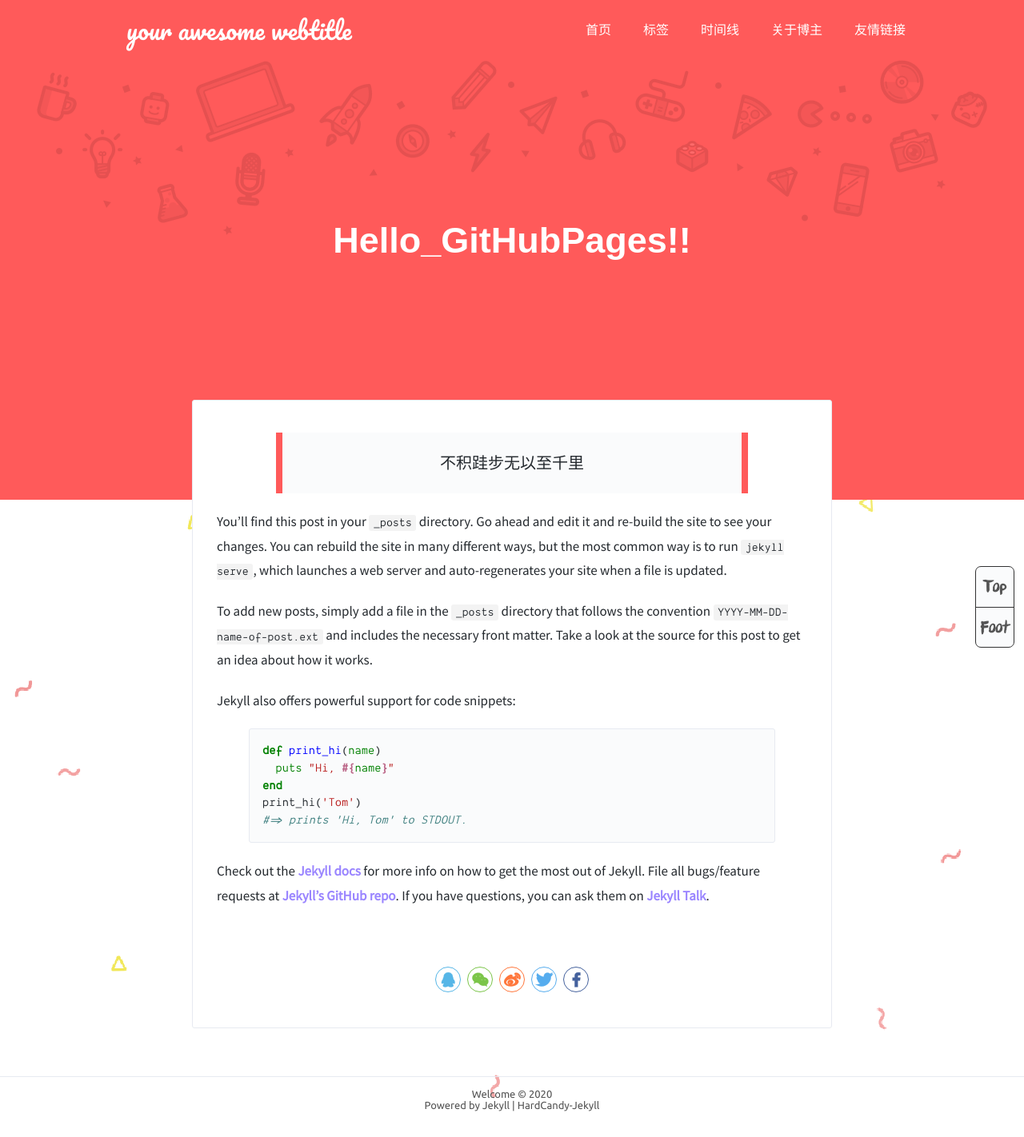
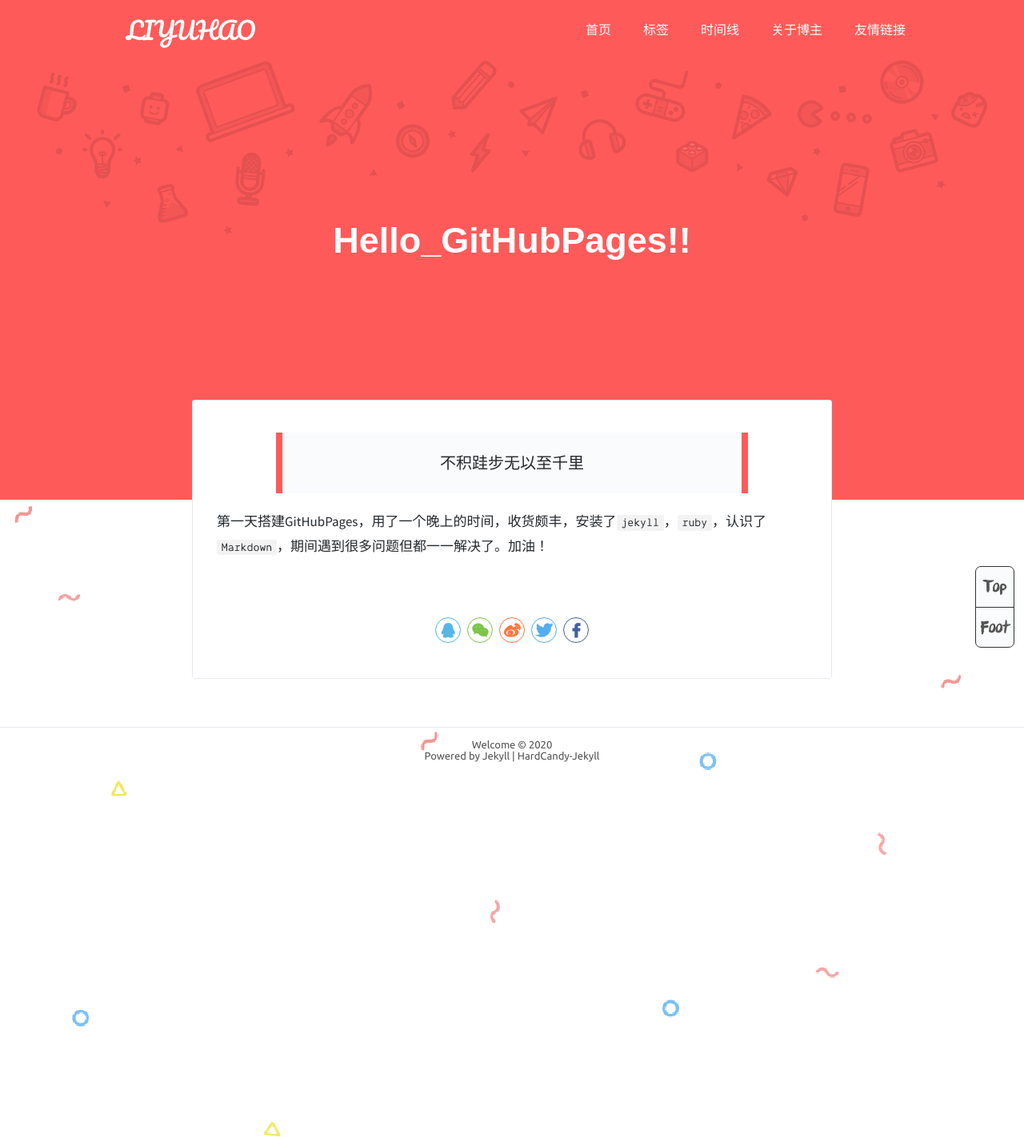
Before and after one commit to AugustLYH1998/Liyuhao.github.io, a Jekyll site: the page built from _posts/2020-08-1-Hello_GitHubPages.markdown, in a window 1280 px wide. Shown: the whole page at 80% size. Built offline with Jekyll 4.4.1, drawn with Linux system fonts in a browser that asks for light colours; comment, search, counter and statistics services are not loaded.

Commit message:
维护1 维护2

```diff
--- a/_config.yml
+++ b/_config.yml
@@ -15,20 +15,20 @@ nav: # 最佳体验 六个标签 且最好每个标签不超过4中文字
 
 # 博主
 author: true
-name: 'your awesome name'
-NickName: 'your awesome nickname'
-webtitle: 'your awesome webtitle'
-bio: 'your awesome bio'
+name: 'LIYUHAO'
+NickName: 'LIYUHAO'
+webtitle: 'LIYUHAO'
+bio: ''
 about: true
-aboutyou: 'your introduction'
-portraits: '/assets/profile.jpeg' # your portraits image file path
+aboutyou: 'Chengdu 1998'
+portraits: '/Liyuhao.github.io/assets/profile.jpeg' # your portraits image file path
 
 # SNS
 SNS: true
 SNS-icon: #['Facebook', 'weibo', 'qq', 'github', 'Dribbble', 'Twitter', 'instagram', 'weixin', 'Codepen']
   mail: '1084399812@qq.com'
-  weixin: ''
-  qq: ''
+  weixin: 'EchoCrash1998'
+  qq: '1084399812'
   github: ''
   Codepen: ''
   weibo: ''
--- a/_includes/post-title.html
+++ b/_includes/post-title.html
@@ -6,7 +6,7 @@
   <!-- 页面宽度大于800px -->
   <div class="left-area">
     {% if page.next.url %}
-      <a href="{/Liyuhao.github.io/{ page.next.url }}" class="btn bounceInLeft animated" onmouseover="showLeft();this.style.color='#9A85FF';" onmouseout="goneLeft();this.style.color='rgba(0,0,0,.2)';"><</a>
+      <a href="{{ page.next.url }}" class="btn bounceInLeft animated" onmouseover="showLeft();this.style.color='#9A85FF';" onmouseout="goneLeft();this.style.color='rgba(0,0,0,.2)';"><</a>
       <div id="left-tab" style="display:none;"><span class="left-san"></span><span class="left-main" style="color:#9A85FF;"><sapn class="main">{{ page.next.title }}</sapn></span></div>
     {% else %}
       <a href="javascript:;" class="btn bounceInLeft animated" onmouseover="showLeft();this.style.color='#9A85FF';" onmouseout="goneLeft();this.style.color='rgba(0,0,0,.2)';"><</a>
@@ -21,7 +21,7 @@
   </div>
   <div class="right-area">
     {% if page.previous.url %}
-      <a href="{/Liyuhao.github.io/{ page.previous.url }}" class="btn bounceInRight self-animated" onmouseover="showRight();this.style.color='#9A85FF';" onmouseout="goneRight();this.style.color='rgba(0,0,0,.2)';">></a>
+      <a href="{{ page.previous.url }}" class="btn bounceInRight self-animated" onmouseover="showRight();this.style.color='#9A85FF';" onmouseout="goneRight();this.style.color='rgba(0,0,0,.2)';">></a>
       <div id="right-tab" style="display:none;"><span class="right-san"></span><span class="right-main" style="color:#9A85FF;"><sapn class="main">{{ page.previous.title }}</sapn></span></div>
     {% else %}
       <a href="javascript:;" class="btn bounceInRight self-animated" onmouseover="showRight();this.style.color='#9A85FF';" onmouseout="goneRight();this.style.color='rgba(0,0,0,.2)';">></a>
@@ -32,12 +32,12 @@
   <!-- 页面宽度小于800px -->
   <div class="post-changearea">
     {% if page.next.url %}
-      <a href="{/Liyuhao.github.io/{ page.next.url }}" class="leftchange" style="border-right: 1px solid #9A85FF;border-bottom: 2px solid #9A85FF;"><span>上一篇<br><br>{{ page.next.title }}</span></a>
+      <a href="{{ page.next.url }}" class="leftchange" style="border-right: 1px solid #9A85FF;border-bottom: 2px solid #9A85FF;"><span>上一篇<br><br>{{ page.next.title }}</span></a>
     {% else %}
       <a href="javascript:;" class="leftchange" style="border-right: 1px solid #9A85FF;border-bottom: 2px solid #9A85FF;"><span><br>没有上一篇咯</span></a>
     {% endif %}
     {% if page.previous.url %}
-      <a href="{/Liyuhao.github.io/{ page.previous.url }}" class="rightchange" style="border-left: 1px solid #9A85FF;border-bottom: 2px solid #9A85FF;"><span>下一篇<br><br>{{ page.previous.title }}</span></a>
+      <a href="{{ page.previous.url }}" class="rightchange" style="border-left: 1px solid #9A85FF;border-bottom: 2px solid #9A85FF;"><span>下一篇<br><br>{{ page.previous.title }}</span></a>
     {% else %}
       <a href="javascript:;" class="rightchange" style="border-left: 1px solid #9A85FF;border-bottom: 2px solid #9A85FF;"><span><br>没有下一篇咯</span></a>
     {% endif %}
@@ -48,7 +48,7 @@
   <!-- 页面宽度大于800px -->
   <div class="left-area">
     {% if page.next.url %}
-      <a href="{/Liyuhao.github.io/{ page.next.url }}" class="btn bounceInLeft animated" onmouseover="showLeft();this.style.color='{{ page.color }}';" onmouseout="goneLeft();this.style.color='rgba(0,0,0,.2)';"><</a>
+      <a href="{{ page.next.url }}" class="btn bounceInLeft animated" onmouseover="showLeft();this.style.color='{{ page.color }}';" onmouseout="goneLeft();this.style.color='rgba(0,0,0,.2)';"><</a>
       <div id="left-tab" style="display:none;"><span class="left-san"></span><span class="left-main" style="color:{{ page.color }};"><sapn class="main">{{ page.next.title }}</sapn></span></div>
     {% else %}
       <a href="javascript:;" class="btn bounceInLeft animated" onmouseover="showLeft();this.style.color='{{ page.color }}';" onmouseout="goneLeft();this.style.color='rgba(0,0,0,.2)';"><</a>
@@ -63,7 +63,7 @@
   </div>
   <div class="right-area">
     {% if page.previous.url %}
-      <a href="{/Liyuhao.github.io/{ page.previous.url }}" class="btn bounceInRight self-animated" onmouseover="showRight();this.style.color='{{ page.color }}';" onmouseout="goneRight();this.style.color='rgba(0,0,0,.2)';">></a>
+      <a href="{{ page.previous.url }}" class="btn bounceInRight self-animated" onmouseover="showRight();this.style.color='{{ page.color }}';" onmouseout="goneRight();this.style.color='rgba(0,0,0,.2)';">></a>
       <div id="right-tab" style="display:none;"><span class="right-san"></span><span class="right-main" style="color:{{ page.color }};"><sapn class="main">{{ page.previous.title }}</sapn></span></div>
     {% else %}
       <a href="javascript:;" class="btn bounceInRight self-animated" onmouseover="showRight();this.style.color='{{ page.color }}';" onmouseout="goneRight();this.style.color='rgba(0,0,0,.2)';">></a>
@@ -74,12 +74,12 @@
   <!-- 页面宽度小于800px -->
   <div class="post-changearea">
     {% if page.next.url %}
-      <a href="{/Liyuhao.github.io/{ page.next.url }}" class="leftchange" style="border-right: 1px solid {{ page.color }};border-bottom: 2px solid {{ page.color }};"><span>上一篇<br><br>{{ page.next.title }}</span></a>
+      <a href="{{ page.next.url }}" class="leftchange" style="border-right: 1px solid {{ page.color }};border-bottom: 2px solid {{ page.color }};"><span>上一篇<br><br>{{ page.next.title }}</span></a>
     {% else %}
       <a href="javascript:;" class="leftchange" style="border-right: 1px solid {{ page.color }};border-bottom: 2px solid {{ page.color }};"><span><br>没有上一篇咯</span></a>
     {% endif %}
     {% if page.previous.url %}
-      <a href="{/Liyuhao.github.io/{ page.previous.url }}" class="rightchange" style="border-left: 1px solid {{ page.color }};border-bottom: 2px solid {{ page.color }};"><span>下一篇<br><br>{{ page.previous.title }}</span></a>
+      <a href="{{ page.previous.url }}" class="rightchange" style="border-left: 1px solid {{ page.color }};border-bottom: 2px solid {{ page.color }};"><span>下一篇<br><br>{{ page.previous.title }}</span></a>
     {% else %}
       <a href="javascript:;" class="rightchange" style="border-left: 1px solid {{ page.color }};border-bottom: 2px solid {{ page.color }};"><span><br>没有下一篇咯</span></a>
     {% endif %}
--- a/_posts/2020-08-1-Hello_GitHubPages.markdown
+++ b/_posts/2020-08-1-Hello_GitHubPages.markdown
@@ -4,25 +4,7 @@ title:  Hello_GitHubPages!!
 date: 2020-08-01 00:12:21 +0800
 tags: GitHubPages
 color: rgb(255,90,90)
-cover: ' /Liyuhao.github.io /assets/test.png'
+cover: '/Liyuhao.github.io/assets/test.png'
 subtitle: 不积跬步无以至千里
 ---
-You’ll find this post in your `_posts` directory. Go ahead and edit it and re-build the site to see your changes. You can rebuild the site in many different ways, but the most common way is to run `jekyll serve`, which launches a web server and auto-regenerates your site when a file is updated.
-
-To add new posts, simply add a file in the `_posts` directory that follows the convention `YYYY-MM-DD-name-of-post.ext` and includes the necessary front matter. Take a look at the source for this post to get an idea about how it works.
-
-Jekyll also offers powerful support for code snippets:
-
-{% highlight ruby %}
-def print_hi(name)
-  puts "Hi, #{name}"
-end
-print_hi('Tom')
-#=> prints 'Hi, Tom' to STDOUT.
-{% endhighlight %}
-
-Check out the [Jekyll docs][jekyll-docs] for more info on how to get the most out of Jekyll. File all bugs/feature requests at [Jekyll’s GitHub repo][jekyll-gh]. If you have questions, you can ask them on [Jekyll Talk][jekyll-talk].
-
-[jekyll-docs]: https://jekyllrb.com/docs/home
-[jekyll-gh]:   https://github.com/jekyll/jekyll
-[jekyll-talk]: https://talk.jekyllrb.com/
+第一天搭建GitHubPages，用了一个晚上的时间，收货颇丰，安装了`jekyll`，`ruby`，认识了`Markdown`，期间遇到很多问题但都一一解决了。加油！
```
